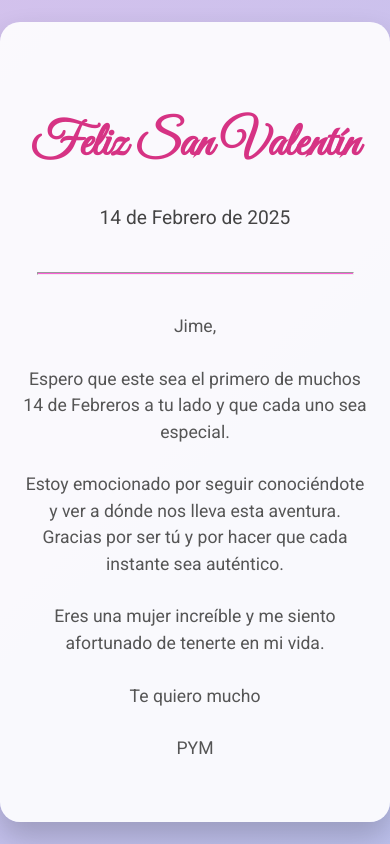
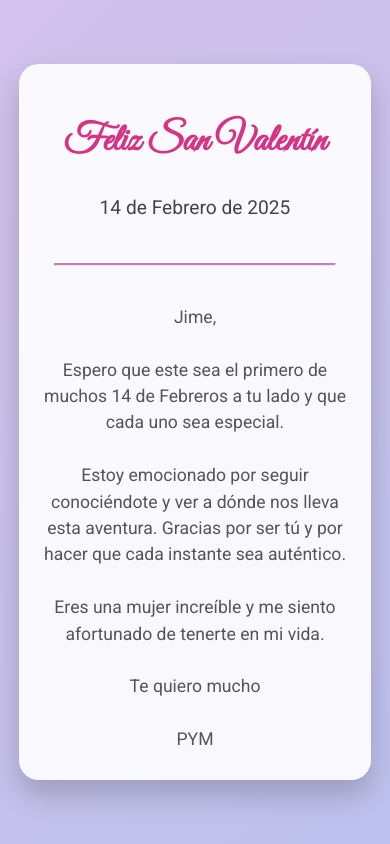
Before and after one commit to PabloYamamoto/SV, a plain HTML site: page index.html in a window 390 px wide. Drawn offline with Linux system fonts and the light colour scheme.

Commit message:
Trying fix for Iphone - 3

```diff
--- a/style.css
+++ b/style.css
@@ -60,8 +60,8 @@ body {
 .card {
     /* Para que la tarjeta sea casi pantalla completa:
      Ajusta a tu gusto. Ej: 90% del ancho y 90% del alto */
-    width: 90vw;
-    height: 90vh;
+    width: 80vw;
+    height: 80vh;
 
     /* Fondo, bordes y sombra */
     background: rgba(255, 255, 255, 0.9);
@@ -85,7 +85,7 @@ body {
 /* Título cursivo */
 .card h1 {
     font-family: 'Great Vibes', cursive;
-    font-size: 3rem;
+    font-size: 2.4rem;
     color: #d63384;
     margin-bottom: 10px;
 }
```
